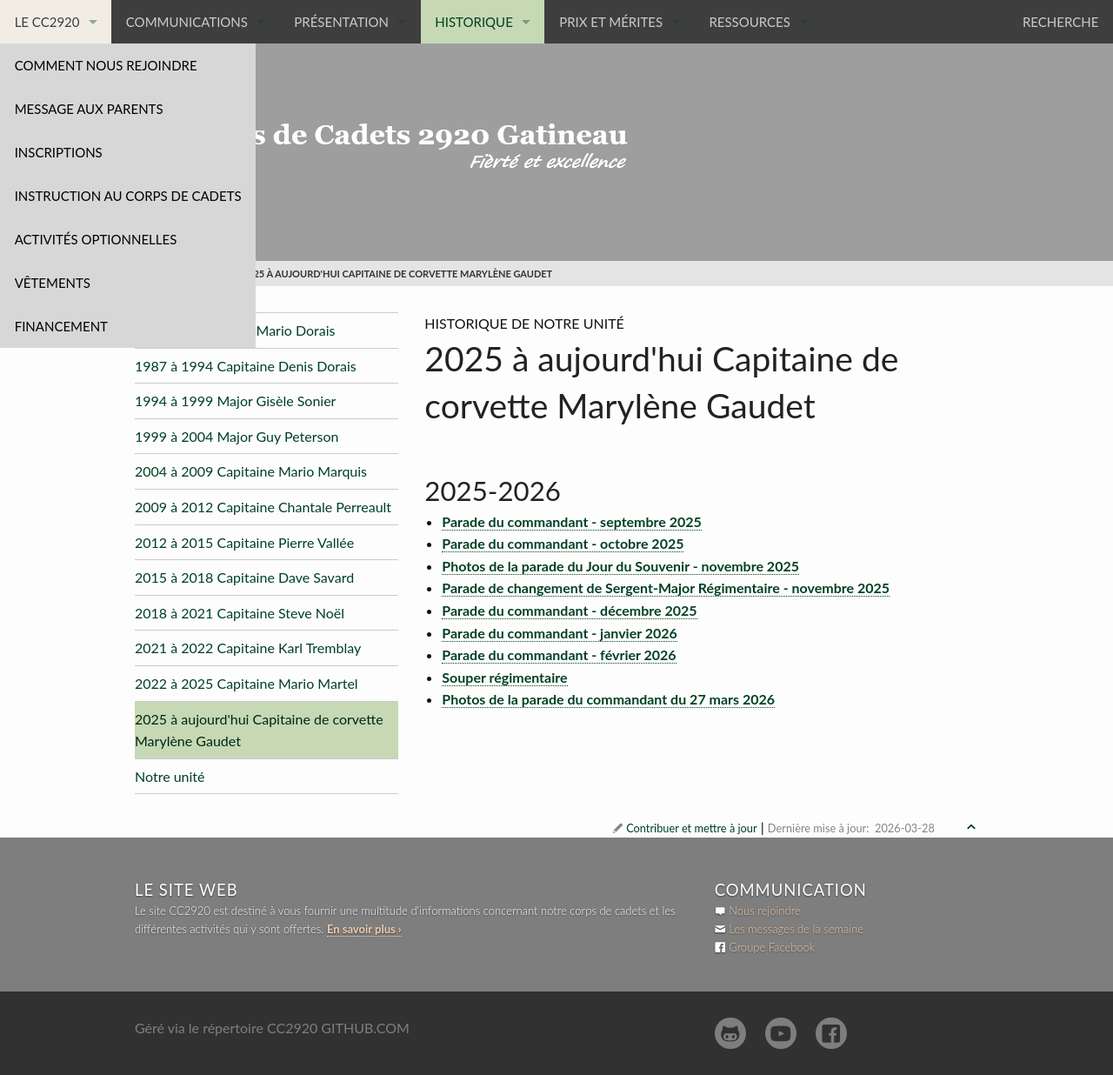
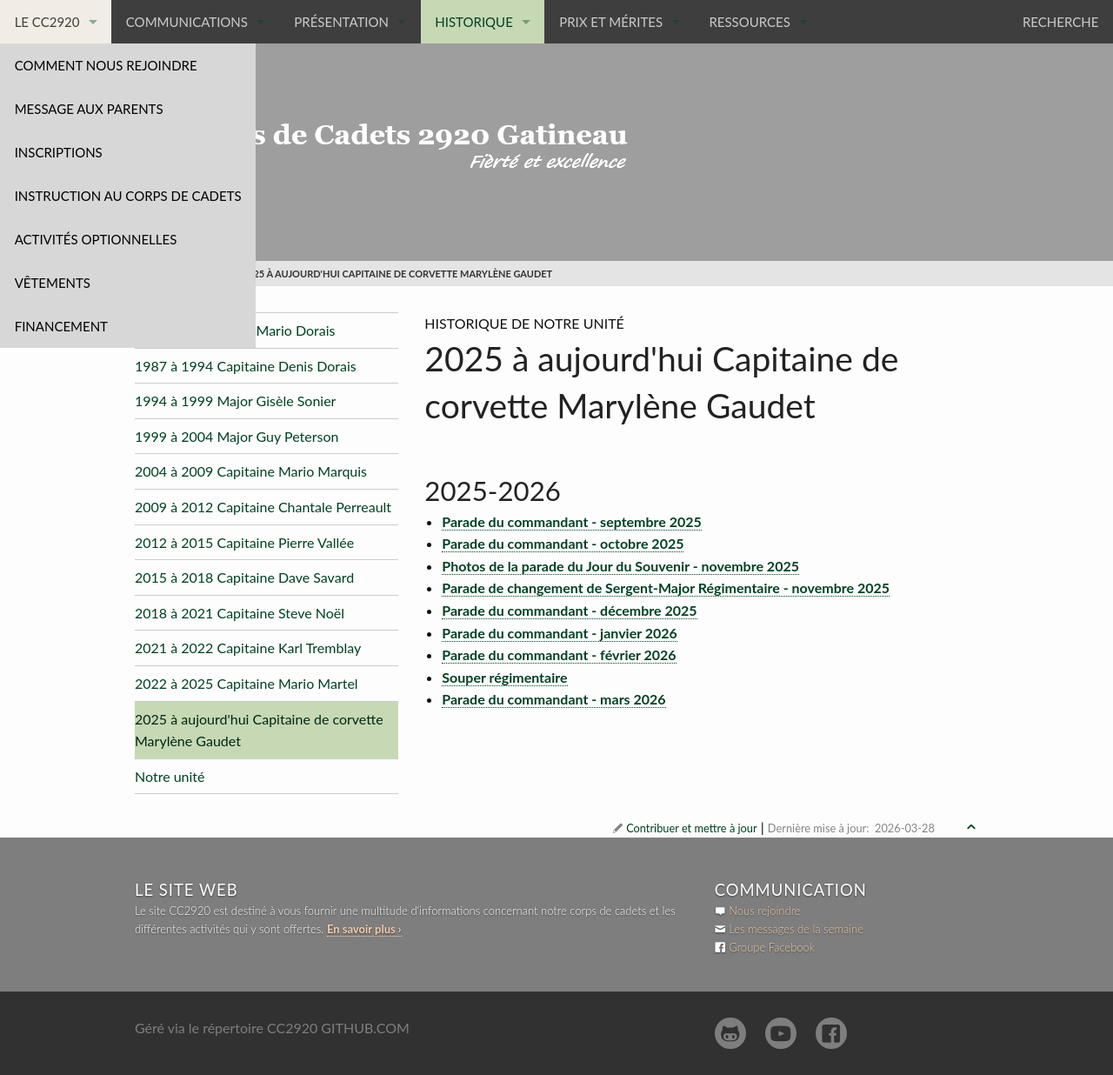
Before and after one commit to CC2920/web, a Jekyll site: the page built from _historique/notre-unite/2025-present.md, in a window 1280 px wide. Shown: the whole page at 87% size. Built offline with Jekyll 4.4.1, drawn with Linux system fonts in a browser that asks for light colours.

Commit message:
Update parade entry for March 2026

```diff
--- a/_historique/notre-unite/2025-present.md
+++ b/_historique/notre-unite/2025-present.md
@@ -12,4 +12,4 @@ title: "2025 à aujourd'hui Capitaine de corvette Marylène Gaudet"
 * [Parade du commandant - janvier 2026](https://photos.app.goo.gl/ikUKpVqPxYknXwxG6)
 * [Parade du commandant - février 2026](https://photos.app.goo.gl/QckncFGrGYeL3PDD6)
 * [Souper régimentaire](https://photos.app.goo.gl/5F5sxBgVrbM2tZSe7)
-* [Photos de la parade du commandant du 27 mars 2026](https://photos.app.goo.gl/th8ySTeEE1w4DDR86)
+* [Parade du commandant - mars 2026](https://photos.app.goo.gl/th8ySTeEE1w4DDR86)
```
